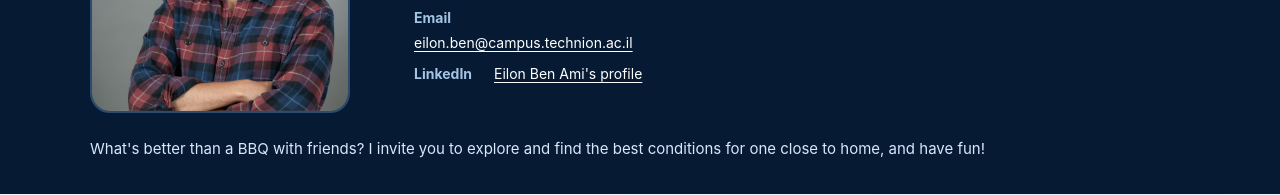
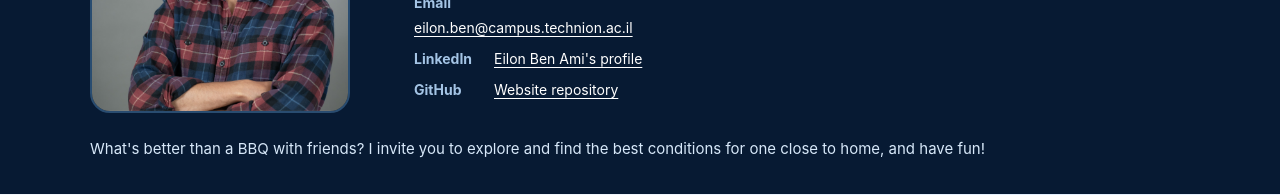
Before and after one commit to eilonnn/Eilon-s-Site, a plain HTML site: page index.html in a window 1280 px wide. Shown: the part 179-374 px from the top of the page. Drawn offline with nearby package versions, Linux system fonts and the light colour scheme; no server answers.

Commit message:
adding the link to repo

```diff
--- a/index.html
+++ b/index.html
@@ -24,6 +24,7 @@
             <li><span>Email</span><a href="mailto:benamieilon@gmail.com">benamieilon@gmail.com</a></li>
             <li><span>Email</span><a href="mailto:eilon.ben@campus.technion.ac.il">eilon.ben@campus.technion.ac.il</a></li>
             <li><span>LinkedIn</span><a href="https://www.linkedin.com/in/eilon-ben-ami-aa2994244">Eilon Ben Ami's profile</a></li>
+            <li><span>GitHub</span><a href="https://github.com/eilonnn/Eilon-s-Site">Website repository</a></li>
           </ul>
         </div>
       </div>
```
